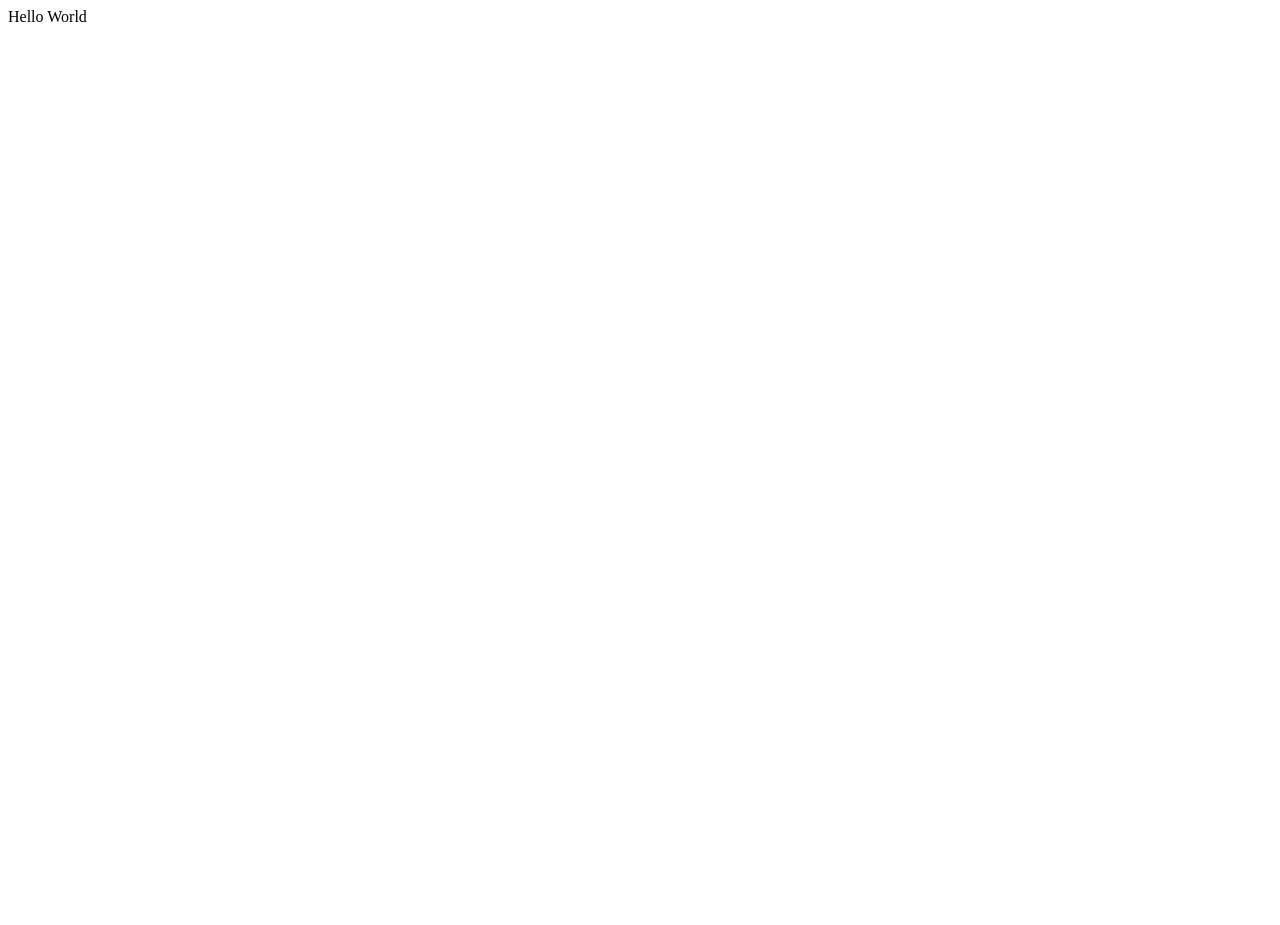
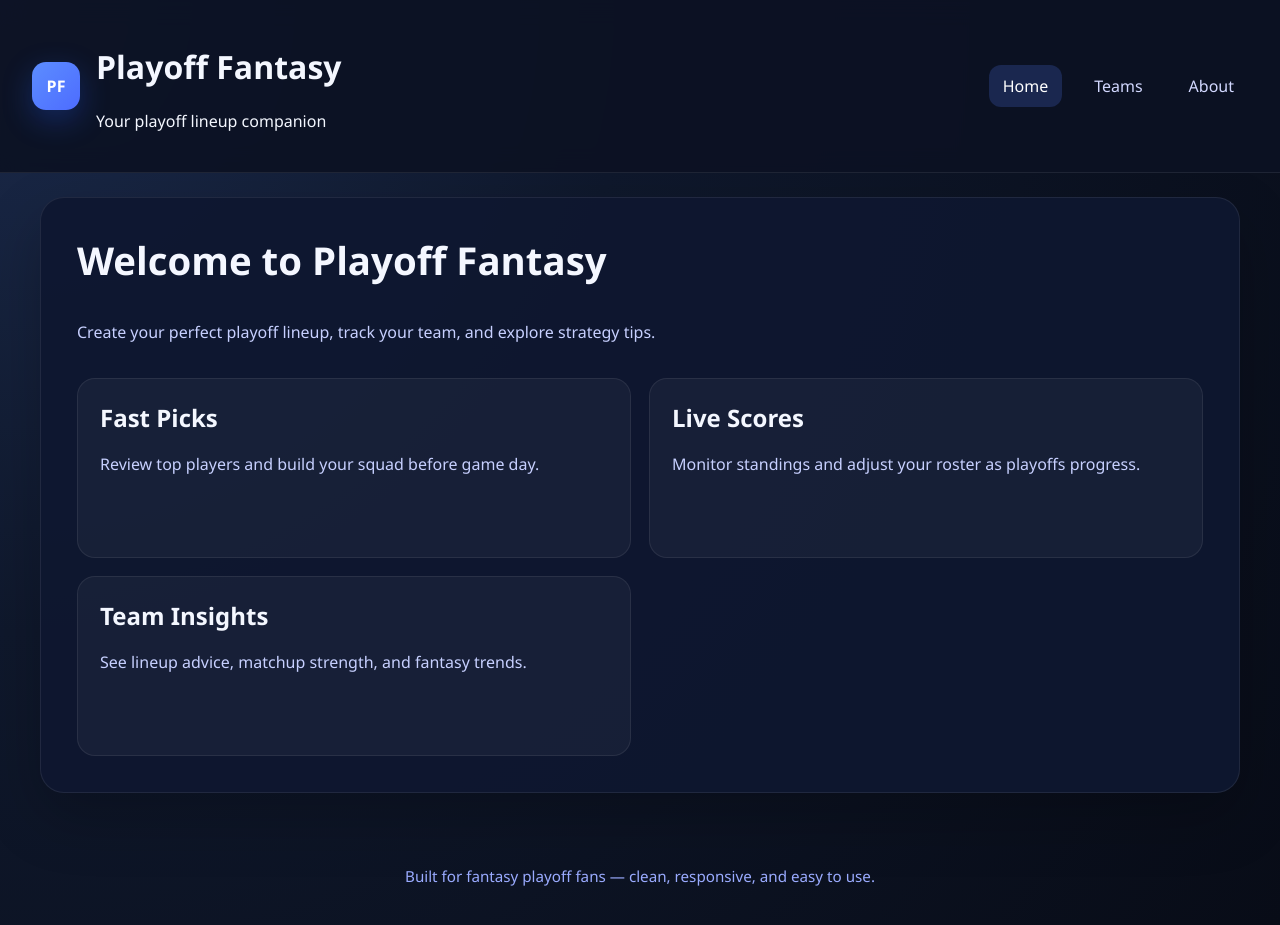
Before and after one commit to jps6562/PlayoffFantasyAngular, an Angular app: page / in a window 1280 px wide. Before the commit the page ends 800 px from the top, so only its background shows below. Built offline with nearby package versions, Linux system fonts and the light colour scheme.

Commit message:
major UI change. had copilot build a basic but nice UI

```diff
--- /dev/null
+++ b/src/app/about.component.ts
@@ -0,0 +1,22 @@
+import { Component } from '@angular/core';
+
+@Component({
+  selector: 'app-about',
+  template: `
+    <section class="page-section">
+      <h1>About This App</h1>
+      <p>Playoff Fantasy helps you discover the best playoff lineup by providing a clean, easy-to-use interface.</p>
+      <div class="about-grid">
+        <div>
+          <h3>Built for Fans</h3>
+          <p>Quick page navigation and simple team summaries make it easy to stay competitive.</p>
+        </div>
+        <div>
+          <h3>Modern Design</h3>
+          <p>Responsive styling and intuitive layout make the experience smooth on any device.</p>
+        </div>
+      </div>
+    </section>
+  `
+})
+export class AboutComponent {}
--- a/src/app/app.component.ts
+++ b/src/app/app.component.ts
@@ -2,8 +2,31 @@ import { Component } from '@angular/core';
 
 @Component({
   selector: 'app-root',
-  template: `<div>Hello {{value}}</div>`,
+  template: `
+    <div class="app-shell">
+      <header class="topbar">
+        <div class="brand">
+          <span class="brand-mark">PF</span>
+          <div>
+            <h1>Playoff Fantasy</h1>
+            <p>Your playoff lineup companion</p>
+          </div>
+        </div>
+        <nav>
+          <a routerLink="" routerLinkActive="active" [routerLinkActiveOptions]="{ exact: true }">Home</a>
+          <a routerLink="/teams" routerLinkActive="active">Teams</a>
+          <a routerLink="/about" routerLinkActive="active">About</a>
+        </nav>
+      </header>
+
+      <main>
+        <router-outlet></router-outlet>
+      </main>
+
+      <footer>
+        <p>Built for fantasy playoff fans — clean, responsive, and easy to use.</p>
+      </footer>
+    </div>
+  `
 })
-export class AppComponent {
-  value = 'World';
-}
+export class AppComponent {}
--- /dev/null
+++ b/src/app/home.component.ts
@@ -0,0 +1,26 @@
+import { Component } from '@angular/core';
+
+@Component({
+  selector: 'app-home',
+  template: `
+    <section class="page-section">
+      <h1>Welcome to Playoff Fantasy</h1>
+      <p>Create your perfect playoff lineup, track your team, and explore strategy tips.</p>
+      <div class="feature-grid">
+        <article>
+          <h2>Fast Picks</h2>
+          <p>Review top players and build your squad before game day.</p>
+        </article>
+        <article>
+          <h2>Live Scores</h2>
+          <p>Monitor standings and adjust your roster as playoffs progress.</p>
+        </article>
+        <article>
+          <h2>Team Insights</h2>
+          <p>See lineup advice, matchup strength, and fantasy trends.</p>
+        </article>
+      </div>
+    </section>
+  `
+})
+export class HomeComponent {}
--- /dev/null
+++ b/src/app/teams.component.ts
@@ -0,0 +1,26 @@
+import { Component } from '@angular/core';
+
+@Component({
+  selector: 'app-teams',
+  template: `
+    <section class="page-section">
+      <h1>Top Fantasy Teams</h1>
+      <p>Choose from several lineup themes with proven playoff potential.</p>
+      <ul class="team-list">
+        <li>
+          <h3>Powerhouse Attack</h3>
+          <p>High scoring offensive players that deliver explosive results.</p>
+        </li>
+        <li>
+          <h3>Balanced Defense</h3>
+          <p>A strategic roster built for consistency and steady points.</p>
+        </li>
+        <li>
+          <h3>Upset Special</h3>
+          <p>A bold lineup that rewards risk with major fantasy upside.</p>
+        </li>
+      </ul>
+    </section>
+  `
+})
+export class TeamsComponent {}
--- a/src/styles.css
+++ b/src/styles.css
@@ -0,0 +1,153 @@
+* {
+  box-sizing: border-box;
+}
+
+body {
+  margin: 0;
+  font-family: "Segoe UI", Tahoma, Geneva, Verdana, sans-serif;
+  background: radial-gradient(circle at top left, #1b2a4b 0%, #0f182c 40%, #080c17 100%);
+  color: #f4f7ff;
+  min-height: 100vh;
+}
+
+.app-shell {
+  display: flex;
+  flex-direction: column;
+  min-height: 100vh;
+}
+
+.topbar {
+  display: flex;
+  justify-content: space-between;
+  align-items: center;
+  padding: 24px 32px;
+  background: rgba(12, 18, 35, 0.92);
+  border-bottom: 1px solid rgba(255, 255, 255, 0.08);
+  backdrop-filter: blur(12px);
+}
+
+.brand {
+  display: flex;
+  align-items: center;
+  gap: 16px;
+}
+
+.brand-mark {
+  display: inline-flex;
+  width: 48px;
+  height: 48px;
+  align-items: center;
+  justify-content: center;
+  border-radius: 14px;
+  background: linear-gradient(135deg, #5c8dff, #4d6cff);
+  font-weight: 700;
+  color: #fff;
+  box-shadow: 0 10px 30px rgba(38, 102, 255, 0.28);
+}
+
+nav {
+  display: flex;
+  gap: 18px;
+  flex-wrap: wrap;
+}
+
+nav a {
+  color: #d2d8ff;
+  text-decoration: none;
+  padding: 10px 14px;
+  border-radius: 12px;
+  transition: background 160ms ease, color 160ms ease;
+}
+
+nav a:hover,
+nav a.active {
+  color: #fff;
+  background: rgba(86, 124, 255, 0.2);
+}
+
+main {
+  flex: 1;
+  width: min(1200px, calc(100% - 48px));
+  margin: 24px auto 0;
+  padding-bottom: 40px;
+}
+
+.page-section {
+  background: rgba(15, 23, 48, 0.92);
+  border: 1px solid rgba(255, 255, 255, 0.08);
+  border-radius: 24px;
+  padding: 36px;
+  box-shadow: 0 24px 60px rgba(0, 0, 0, 0.22);
+}
+
+.page-section h1 {
+  margin-top: 0;
+  font-size: clamp(2rem, 3vw, 3rem);
+}
+
+.page-section p {
+  max-width: 760px;
+  line-height: 1.75;
+  color: #c7d0ff;
+}
+
+.feature-grid,
+.about-grid {
+  display: grid;
+  gap: 18px;
+  margin-top: 32px;
+}
+
+.feature-grid article,
+.about-grid > div,
+.team-list li {
+  background: rgba(255, 255, 255, 0.04);
+  border: 1px solid rgba(255, 255, 255, 0.08);
+  border-radius: 18px;
+  padding: 22px;
+}
+
+.feature-grid article h2,
+.team-list li h3,
+.about-grid h3 {
+  margin-top: 0;
+  margin-bottom: 12px;
+}
+
+.team-list {
+  list-style: none;
+  padding: 0;
+  margin: 0;
+  display: grid;
+  gap: 16px;
+}
+
+footer {
+  padding: 18px 32px 24px;
+  text-align: center;
+  color: #9aabff;
+  font-size: 0.95rem;
+}
+
+@media (min-width: 760px) {
+  .feature-grid,
+  .about-grid {
+    grid-template-columns: repeat(2, minmax(0, 1fr));
+  }
+
+  .feature-grid article {
+    min-height: 180px;
+  }
+}
+
+@media (max-width: 640px) {
+  .topbar {
+    flex-direction: column;
+    align-items: stretch;
+    gap: 18px;
+  }
+
+  nav {
+    justify-content: center;
+  }
+}
```
Also changed, not shown: src/app/app-routing.module.ts (added, +18 -0 lines), src/app/app.module.ts (+6 -2 lines).
